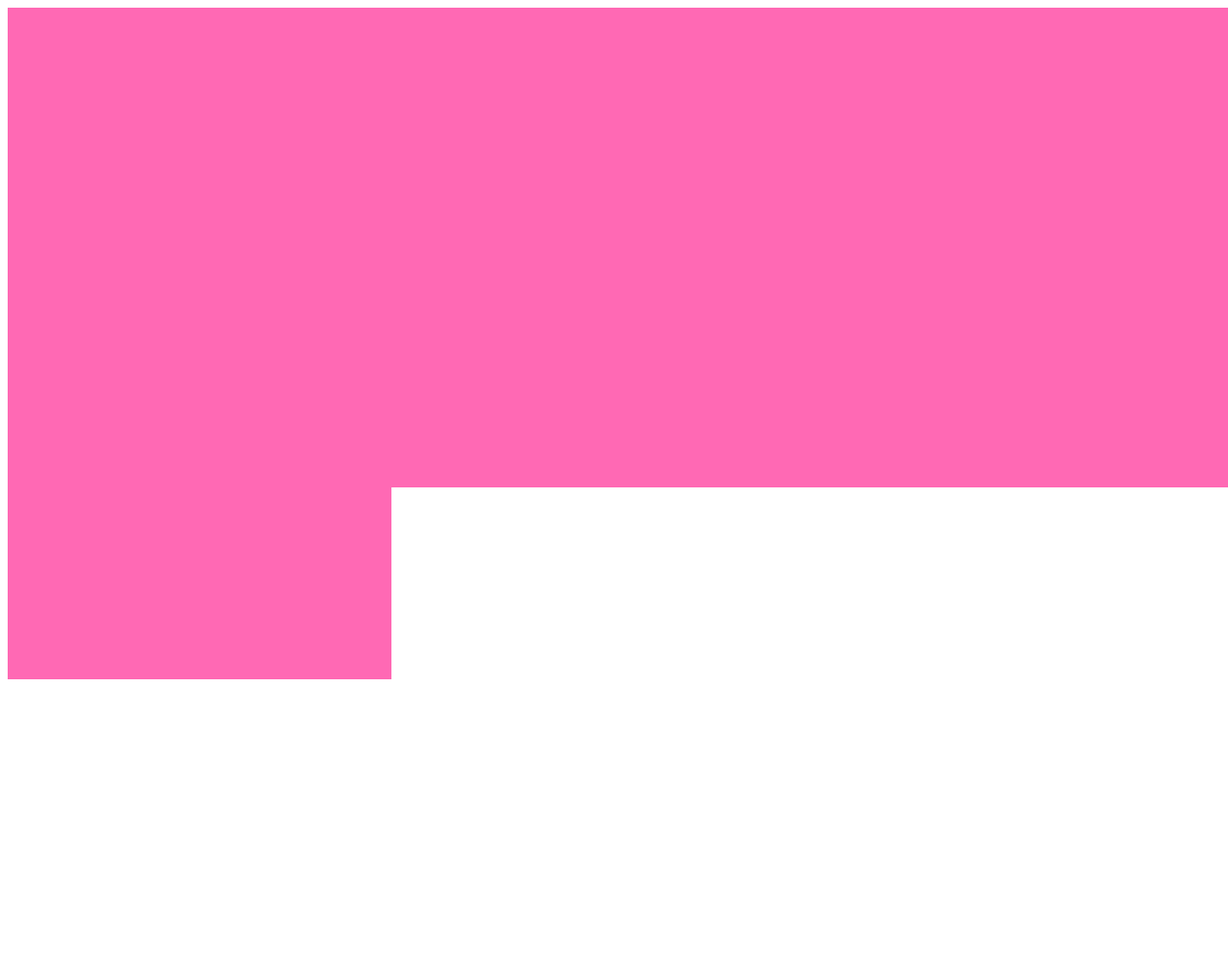
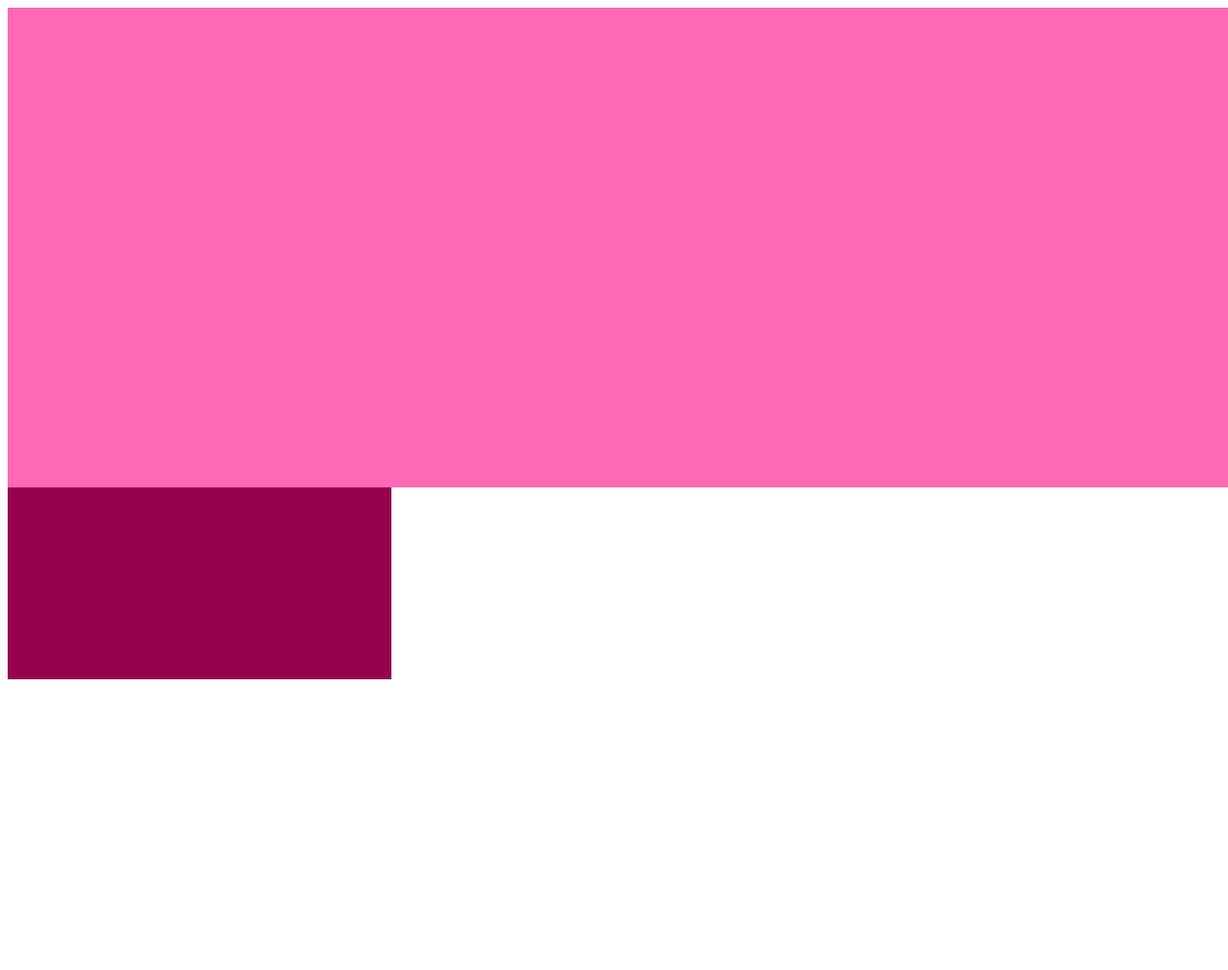
Before and after one commit to eucarlasimoni/primeiro-projeto-2025, a plain HTML site: page index.html in a window 1280 px wide. Shown: the top 1011 px of the page at 96% size. Drawn offline with Linux system fonts and the light colour scheme.

Commit message:
11-02-25

```diff
--- a/style.css
+++ b/style.css
@@ -14,8 +14,9 @@ background-color: hotpink;
     height: 500px;
     background-color: orchid ( 218,112,214);
 }
+
 .divisao{
     width: 200px;
     height: 200px;
-    background-color: hotpink;
+    background-color: rgb(151, 2, 77);
 }
```
